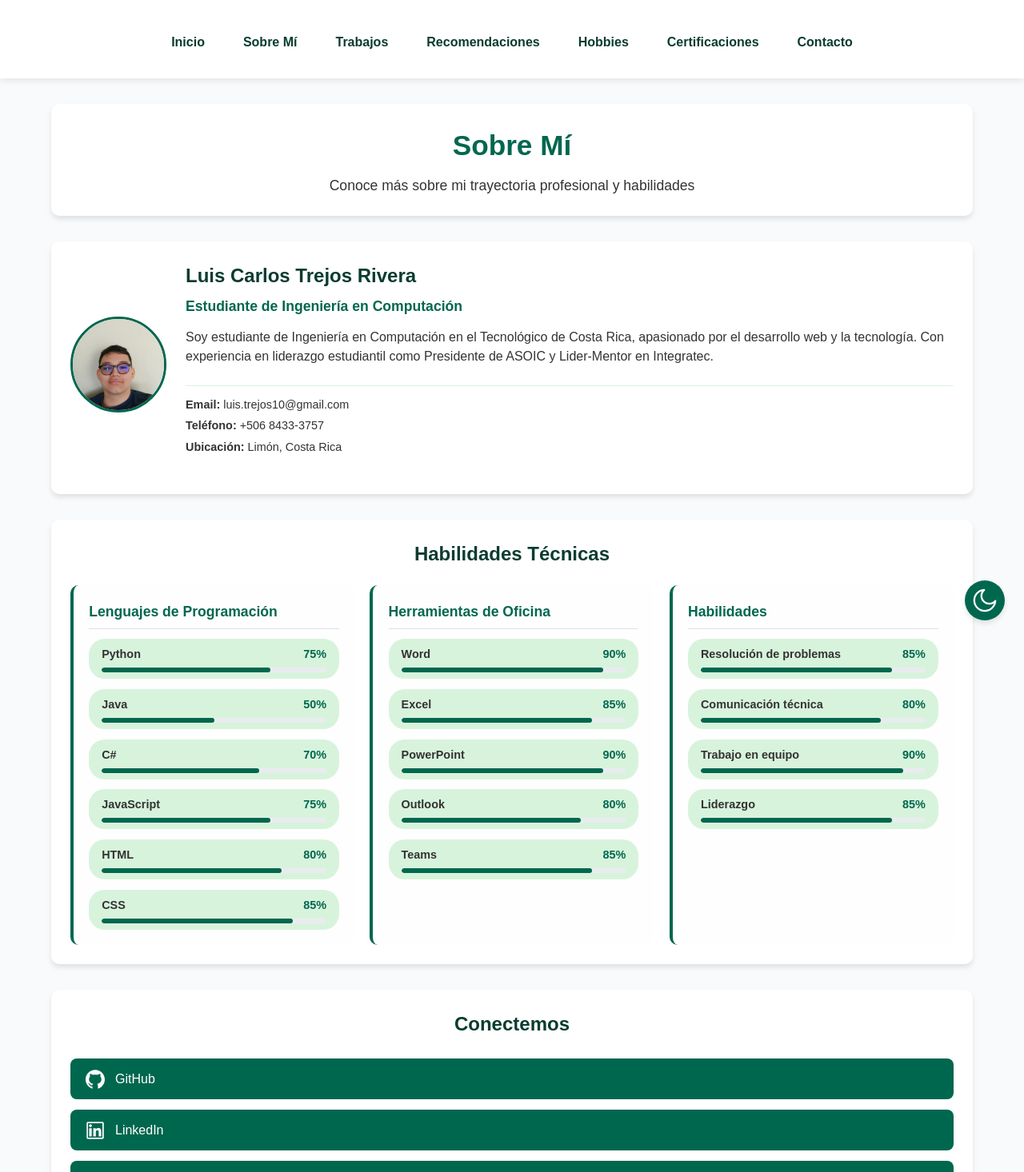
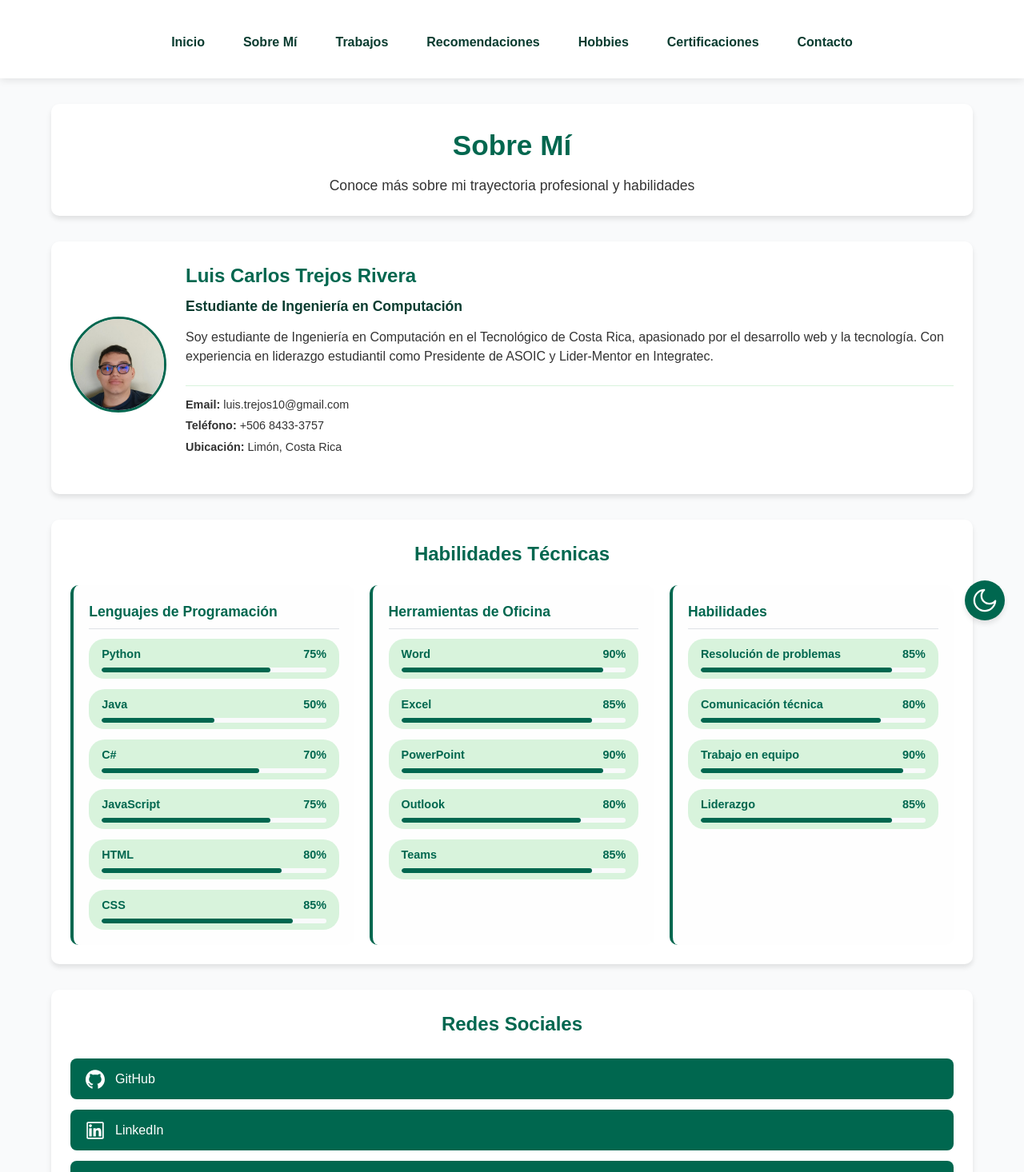
Before and after one commit to LuisK19/Portafolio-WEB, a React (Vite) app: page /about in a window 1280 px wide. Shown: the top 1466 px of the page at 80% size. Built offline with nearby package versions, Linux system fonts and the light colour scheme; no server answers.

Commit message:
feat: update certification link to point to LinkedIn and enhance social section header refactor: change color variables for improved consistency in personal info and academic works styles

```diff
--- a/src/Pages/MainPage/Sections/MainSection.jsx
+++ b/src/Pages/MainPage/Sections/MainSection.jsx
@@ -161,7 +161,14 @@ const MainSection = () => {
                 <h3>{cert.title}</h3>
                 <p className="certification-org">{cert.organization}</p>
                 <p className="certification-date">{cert.date}</p>
-                {cert.link && <a href={cert.link} className="certification-link">Ver certificado</a>}
+                <a
+                  href="https://www.linkedin.com/in/luistrejos/details/certifications/"
+                  className="certification-link"
+                  target="_blank"
+                  rel="noopener noreferrer"
+                >
+                  Ver certificado
+                </a>
               </div>
             ))}
           </div>
--- a/src/Pages/about/AboutPage.jsx
+++ b/src/Pages/about/AboutPage.jsx
@@ -389,7 +389,7 @@ const AboutPage = () => {
         </section>
 
         <section className="social-section">
-          <h2>Conectemos</h2>
+          <h2>Redes Sociales</h2>
           <SocialLinks personalInfo={personalInfo} />
         </section>
 
--- a/src/styles/academicWorks.css
+++ b/src/styles/academicWorks.css
@@ -16,7 +16,7 @@
 }
 
 .works-header h1 {
-    color: var(--secondary-color);
+    color: var(--primary-color);
     margin-bottom: var(--spacing-xs);
     font-size: 2.2rem;
 }
--- a/src/styles/personalInfo.css
+++ b/src/styles/personalInfo.css
@@ -49,13 +49,13 @@
 }
 
 .profile-info h2 {
-  color: var(--secondary-color);
+  color: var(--primary-color);
   margin-bottom: 0.3rem;
   font-size: 1.5rem;
 }
 
 .profile-info h3 {
-  color: var(--primary-color);
+  color: var(--secondary-color);
   margin-bottom: 0.8rem;
   font-weight: 600;
   font-size: 1.1rem;
@@ -86,7 +86,7 @@
 }
 
 .skills-section h2 {
-  color: var(--secondary-color);
+  color: var(--primary-color);
   margin-bottom: 1.2rem;
   text-align: center;
   font-size: 1.5rem;
@@ -130,6 +130,7 @@
 
 .skill-name {
   font-weight: 600;
+  color: var(--primary-color);
 }
 
 .skill-percentage {
@@ -139,7 +140,7 @@
 
 .skill-bar {
   height: 6px;
-  background-color: #e9ecef;
+  background-color: var(--gray-50);
   border-radius: 3px;
   overflow: hidden;
 }
@@ -161,7 +162,7 @@
 }
 
 .social-section h2 {
-  color: var(--secondary-color);
+  color: var(--primary-color);
   margin-bottom: 1rem;
   font-size: 1.5rem;
 }
```
